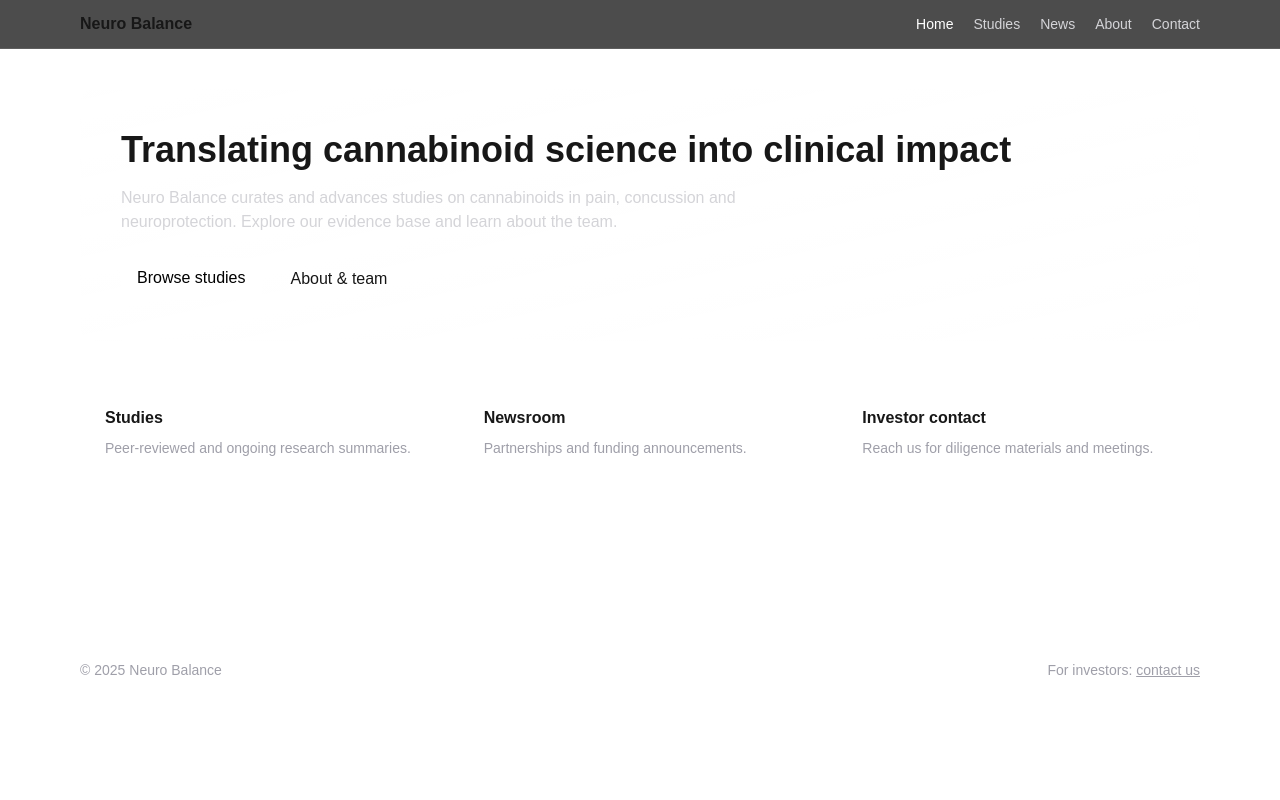
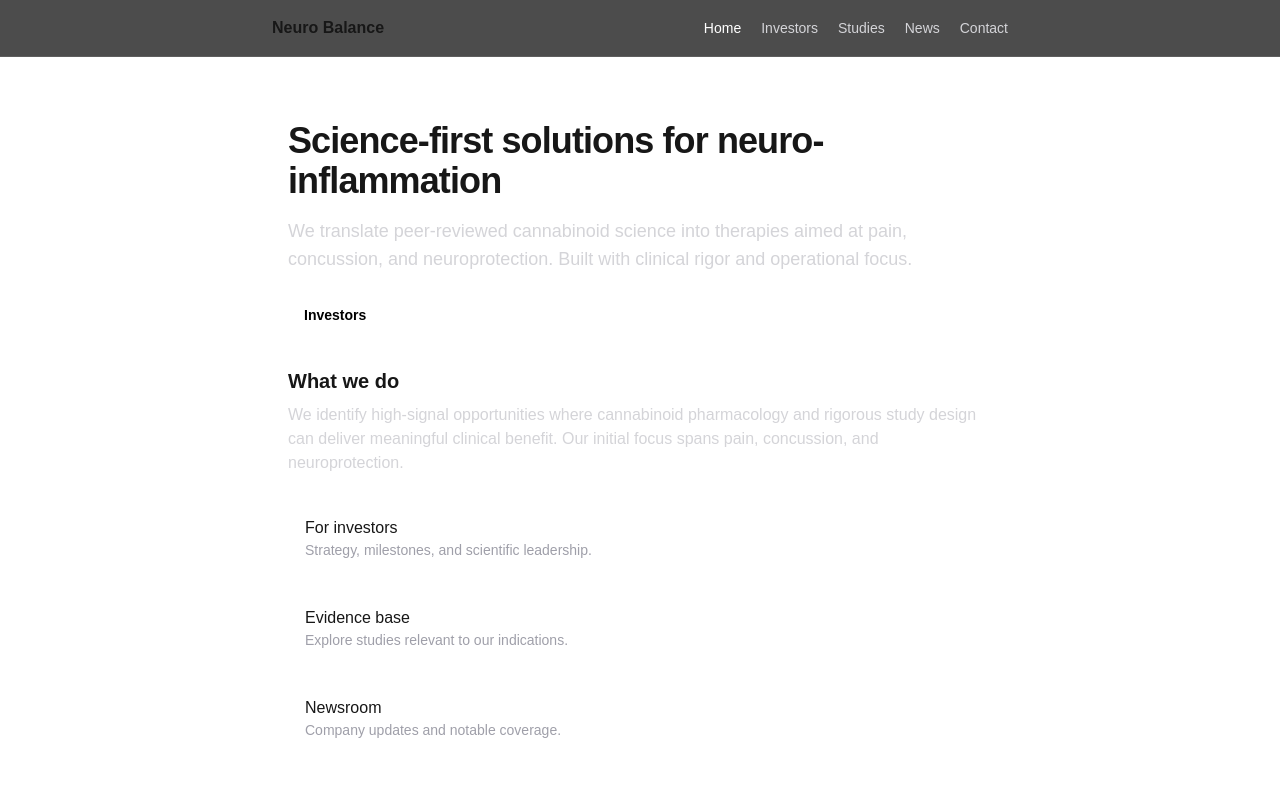
Before and after one commit to marchmauvic/neuro-balance-site, a Next.js app: page / in a window 1280 px wide. Shown: the top 800 px of the page. Built offline with nearby package versions, Linux system fonts and the light colour scheme.

Commit message:
Add Investors page, footer, hero, team data (Ethan Russo), navbar wiring

```diff
--- /dev/null
+++ b/src/app/investors/page.tsx
@@ -0,0 +1,67 @@
+import Link from "next/link";
+import team from "../../data/team.json";
+
+export const metadata = {
+  title: "Investors | Neuro Balance",
+  description: "Overview, strategy, and leadership for investors.",
+};
+
+export default function InvestorsPage() {
+  const russo = (team as any[]).find((p) => p.name.includes("Ethan Russo"));
+  return (
+    <div className="py-10">
+      <h1 className="text-3xl font-bold">Investors</h1>
+      <p className="mt-3 text-zinc-300">
+        Neuro Balance translates validated cannabinoid science into focused applications across pain,
+        concussion, and neuroprotection. We operate with clinical rigor, lean execution, and a clear
+        regulatory path.
+      </p>
+
+      <section className="mt-8">
+        <h2 className="text-xl font-semibold">Why now</h2>
+        <ul className="mt-3 list-disc pl-6 text-zinc-300">
+          <li>Growing clinical evidence around cannabinoid mechanisms in pain and neuro-inflammation.</li>
+          <li>Unmet needs in post-concussion care and chronic pain with opioid-sparing potential.</li>
+          <li>Regulatory landscape maturing for evidence-based formulations and endpoints.</li>
+        </ul>
+      </section>
+
+      <section className="mt-8">
+        <h2 className="text-xl font-semibold">Focus</h2>
+        <ul className="mt-3 list-disc pl-6 text-zinc-300">
+          <li>Indications: post-concussion symptoms, sports-related pain, and neuroprotection.</li>
+          <li>Evidence: prioritize high-quality randomized trials and translational biomarkers.</li>
+          <li>Execution: partnered clinical sites, clear milestones, disciplined capital use.</li>
+        </ul>
+      </section>
+
+      {russo && (
+        <section className="mt-10 rounded-xl border border-white/10 p-5">
+          <h3 className="text-lg font-semibold">Scientific leadership</h3>
+          <div className="mt-3">
+            <p className="font-medium">{russo.name} — {russo.title}</p>
+            <p className="mt-1 text-zinc-300">{russo.bio}</p>
+            <Link className="mt-2 inline-block underline text-sm" href={russo.link} target="_blank" rel="noreferrer">
+              Learn more
+            </Link>
+          </div>
+        </section>
+      )}
+
+      <section className="mt-10">
+        <h2 className="text-xl font-semibold">Next milestones</h2>
+        <ol className="mt-3 list-decimal pl-6 text-zinc-300">
+          <li>Finalize protocol and endpoints for the lead indication.</li>
+          <li>Site selection and IRB submission.</li>
+          <li>Initiate early clinical readouts and publish interim data.</li>
+        </ol>
+      </section>
+
+      <section className="mt-10">
+        <Link href="/contact" className="rounded-lg bg-white px-4 py-2 text-sm font-semibold text-black">
+          Contact the team
+        </Link>
+      </section>
+    </div>
+  );
+}
--- a/src/app/layout.tsx
+++ b/src/app/layout.tsx
@@ -1,20 +1,19 @@
 import "./globals.css";
 import type { Metadata } from "next";
-import Navbar from "@/components/Navbar";
-import Footer from "@/components/Footer";
+import Navbar from "../components/Navbar";
+import Footer from "../components/Footer";
 
 export const metadata: Metadata = {
-  title: "Neuro Balance — Investor Overview",
-  description:
-    "Evidence-led cannabinoid research focused on pain, concussion and neuroprotection.",
+  title: "Neuro Balance",
+  description: "Science-first solutions for neuro-inflammation.",
 };
 
 export default function RootLayout({ children }: { children: React.ReactNode }) {
   return (
     <html lang="en">
-      <body className="bg-black text-zinc-100 antialiased">
+      <body className="antialiased">
         <Navbar />
-        <main className="mx-auto max-w-6xl px-4 py-10">{children}</main>
+        <main className="mx-auto max-w-3xl px-4">{children}</main>
         <Footer />
       </body>
     </html>
--- a/src/app/page.tsx
+++ b/src/app/page.tsx
@@ -1,40 +1,37 @@
-import Link from "next/link";
+import Hero from "../components/Hero";
 
 export default function Home() {
   return (
-    <div className="space-y-10">
-      <section className="rounded-2xl border border-white/10 p-10 bg-gradient-to-br from-white/5 to-transparent">
-        <h1 className="text-4xl font-semibold">
-          Translating cannabinoid science into clinical impact
-        </h1>
-        <p className="mt-4 text-zinc-300 max-w-2xl">
-          Neuro Balance curates and advances studies on cannabinoids in pain, concussion and
-          neuroprotection. Explore our evidence base and learn about the team.
+    <>
+      <Hero />
+      <section className="mx-auto max-w-3xl px-4 pb-10">
+        <h2 className="text-xl font-semibold">What we do</h2>
+        <p className="mt-2 text-zinc-300">
+          We identify high-signal opportunities where cannabinoid pharmacology and rigorous study design can
+          deliver meaningful clinical benefit. Our initial focus spans pain, concussion, and neuroprotection.
         </p>
-        <div className="mt-6 flex gap-3">
-          <Link href="/studies" className="rounded-lg px-4 py-2 bg-white text-black font-medium">
-            Browse studies
-          </Link>
-          <Link href="/about" className="rounded-lg px-4 py-2 border border-white/20">
-            About &amp; team
-          </Link>
-        </div>
+
+        <ul className="mt-6 grid gap-3">
+          <li>
+            <a className="block rounded-xl border border-white/10 p-4 hover:border-white/20" href="/investors">
+              <div className="font-medium">For investors</div>
+              <div className="text-sm text-zinc-400">Strategy, milestones, and scientific leadership.</div>
+            </a>
+          </li>
+          <li>
+            <a className="block rounded-xl border border-white/10 p-4 hover:border-white/20" href="/studies">
+              <div className="font-medium">Evidence base</div>
+              <div className="text-sm text-zinc-400">Explore studies relevant to our indications.</div>
+            </a>
+          </li>
+          <li>
+            <a className="block rounded-xl border border-white/10 p-4 hover:border-white/20" href="/news">
+              <div className="font-medium">Newsroom</div>
+              <div className="text-sm text-zinc-400">Company updates and notable coverage.</div>
+            </a>
+          </li>
+        </ul>
       </section>
-
-      <section className="grid sm:grid-cols-3 gap-4">
-        <Link href="/studies" className="rounded-xl border border-white/10 p-6 hover:bg-white/5">
-          <h3 className="font-semibold">Studies</h3>
-          <p className="text-sm text-zinc-400 mt-2">Peer-reviewed and ongoing research summaries.</p>
-        </Link>
-        <Link href="/news" className="rounded-xl border border-white/10 p-6 hover:bg-white/5">
-          <h3 className="font-semibold">Newsroom</h3>
-          <p className="text-sm text-zinc-400 mt-2">Partnerships and funding announcements.</p>
-        </Link>
-        <Link href="/contact" className="rounded-xl border border-white/10 p-6 hover:bg-white/5">
-          <h3 className="font-semibold">Investor contact</h3>
-          <p className="text-sm text-zinc-400 mt-2">Reach us for diligence materials and meetings.</p>
-        </Link>
-      </section>
-    </div>
+    </>
   );
 }
--- /dev/null
+++ b/src/app/team/page.tsx
@@ -0,0 +1,28 @@
+import team from "../../data/team.json";
+
+export const metadata = {
+  title: "Team | Neuro Balance",
+};
+
+export default function TeamPage() {
+  const people = team as any[];
+  return (
+    <div className="py-10">
+      <h1 className="text-3xl font-bold">Team & Advisors</h1>
+      <ul className="mt-6 grid gap-4">
+        {people.map((p) => (
+          <li key={p.name} className="rounded-xl border border-white/10 p-5">
+            <h3 className="text-lg font-semibold">{p.name}</h3>
+            <p className="text-sm text-zinc-400">{p.title}</p>
+            <p className="mt-2 text-zinc-300">{p.bio}</p>
+            {p.link && (
+              <a className="mt-2 inline-block underline text-sm" href={p.link} target="_blank" rel="noreferrer">
+                Learn more
+              </a>
+            )}
+          </li>
+        ))}
+      </ul>
+    </div>
+  );
+}
--- a/src/components/Footer.tsx
+++ b/src/components/Footer.tsx
@@ -1,11 +1,19 @@
 export default function Footer() {
-  const year = new Date().getFullYear();
   return (
-    <footer className="mt-24 border-t border-white/10">
-      <div className="mx-auto max-w-6xl px-4 py-10 text-sm text-zinc-400 flex flex-col sm:flex-row items-center justify-between gap-3">
-        <p>© {year} Neuro Balance</p>
-        <p>
-          For investors: <a href="/contact" className="underline">contact us</a>
+    <footer className="mt-20 border-t border-white/10 py-10 text-sm text-zinc-400">
+      <div className="mx-auto max-w-3xl px-4">
+        <div className="flex flex-col gap-2 sm:flex-row sm:items-center sm:justify-between">
+          <p>&copy; {new Date().getFullYear()} Neuro Balance. All rights reserved.</p>
+          <nav className="flex gap-4">
+            <a className="hover:text-white" href="/investors">Investors</a>
+            <a className="hover:text-white" href="/studies">Studies</a>
+            <a className="hover:text-white" href="/news">News</a>
+            <a className="hover:text-white" href="/contact">Contact</a>
+          </nav>
+        </div>
+        <p className="mt-4 text-xs">
+          This site may include forward-looking statements for informational purposes only and is not an
+          offer to sell or a solicitation of an offer to buy securities.
         </p>
       </div>
     </footer>
--- /dev/null
+++ b/src/components/Hero.tsx
@@ -0,0 +1,21 @@
+import Link from "next/link";
+
+export default function Hero() {
+  return (
+    <section className="mx-auto max-w-3xl px-4 pt-16 pb-8">
+      <h1 className="text-4xl font-bold tracking-tight">Science-first solutions for neuro-inflammation</h1>
+      <p className="mt-4 text-lg text-zinc-300">
+        We translate peer-reviewed cannabinoid science into therapies aimed at pain, concussion, and
+        neuroprotection. Built with clinical rigor and operational focus.
+      </p>
+      <div className="mt-6 flex gap-3">
+        <Link href="/investors" className="rounded-lg bg-white px-4 py-2 text-sm font-semibold text-black">
+          Investors
+        </Link>
+        <Link href="/studies" className="rounded-lg border border-white/20 px-4 py-2 text-sm text-white">
+          Browse studies
+        </Link>
+      </div>
+    </section>
+  );
+}
--- a/src/components/Navbar.tsx
+++ b/src/components/Navbar.tsx
@@ -4,9 +4,9 @@ import { usePathname } from "next/navigation";
 
 const links = [
   { href: "/", label: "Home" },
+  { href: "/investors", label: "Investors" },
   { href: "/studies", label: "Studies" },
   { href: "/news", label: "News" },
-  { href: "/about", label: "About" },
   { href: "/contact", label: "Contact" },
 ];
 
@@ -14,21 +14,23 @@ export default function Navbar() {
   const pathname = usePathname();
   return (
     <header className="sticky top-0 z-50 bg-black/70 backdrop-blur border-b border-white/10">
-      <nav className="mx-auto max-w-6xl px-4 py-3 flex items-center justify-between">
+      <div className="mx-auto max-w-3xl px-4 h-14 flex items-center justify-between">
         <Link href="/" className="font-semibold">Neuro Balance</Link>
-        <ul className="flex gap-5 text-sm">
-          {links.map((l) => (
-            <li key={l.href}>
+        <nav className="flex gap-5 text-sm">
+          {links.map((l) => {
+            const active = pathname === l.href;
+            return (
               <Link
+                key={l.href}
                 href={l.href}
-                className={`hover:underline ${pathname === l.href ? "text-white" : "text-zinc-300"}`}
+                className={active ? "text-white" : "text-zinc-300 hover:text-white"}
               >
                 {l.label}
               </Link>
-            </li>
-          ))}
-        </ul>
-      </nav>
+            );
+          })}
+        </nav>
+      </div>
     </header>
   );
 }
--- /dev/null
+++ b/src/data/team.json
@@ -0,0 +1,8 @@
+[
+  {
+    "name": "Ethan Russo, MD",
+    "title": "Neurologist & Researcher",
+    "bio": "Board-certified neurologist with extensive peer-reviewed work on cannabinoids and the endocannabinoid system, known for leadership in clinical research and education.",
+    "link": "https://ethanrusso.org/about-ethan-russo-md/"
+  }
+]
```
